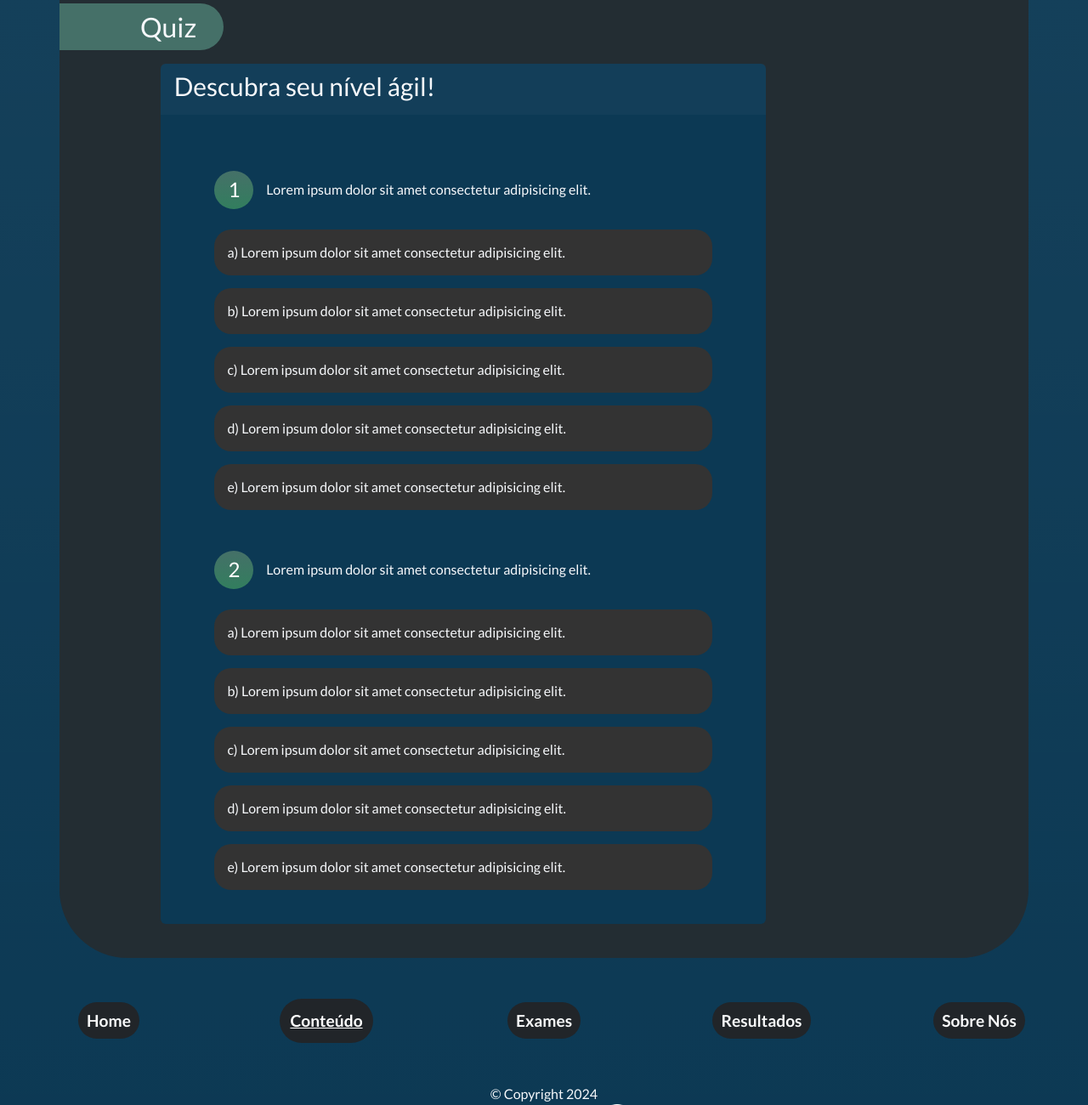
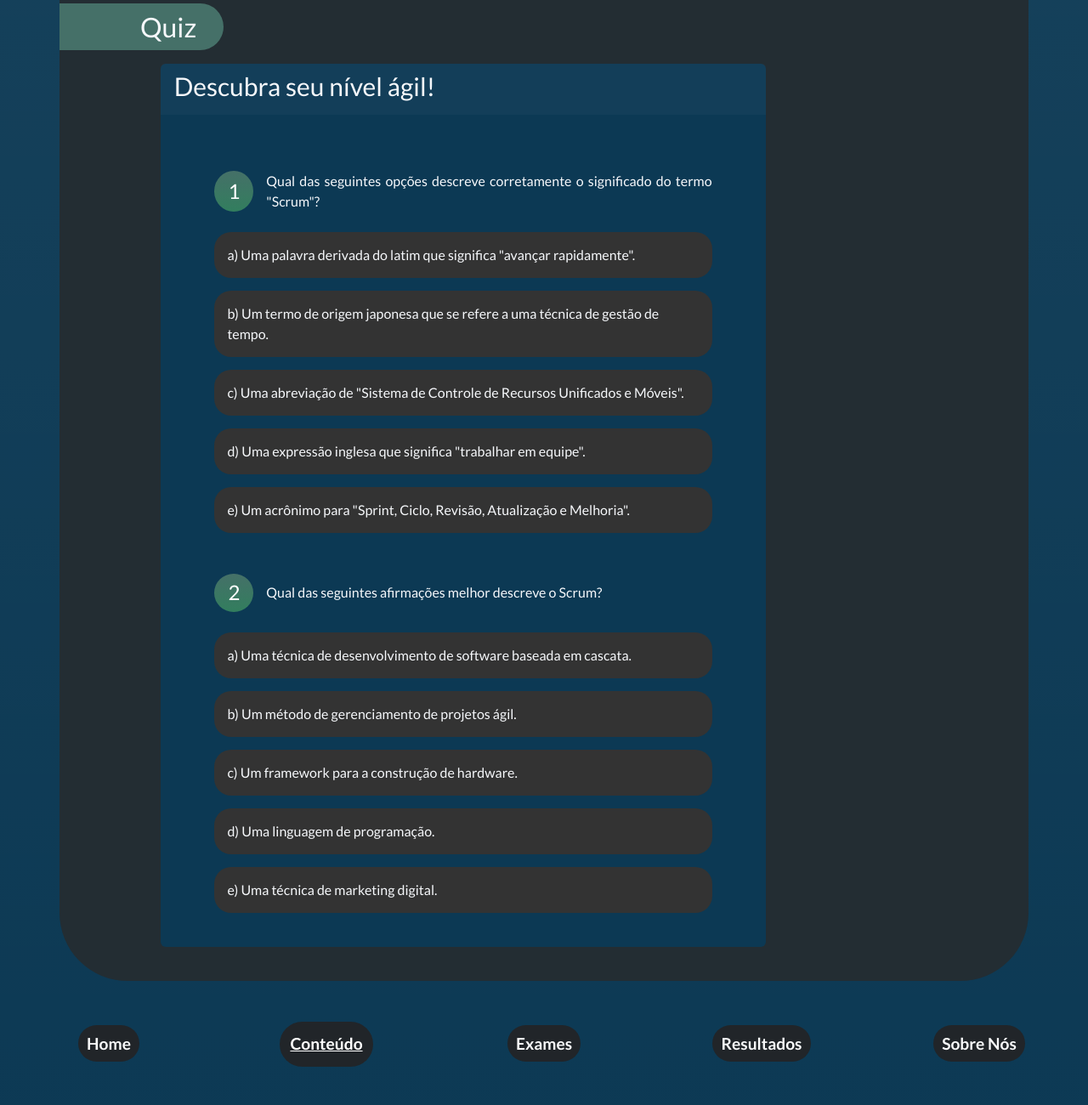
Before and after one commit to Fatec-Bug-Busters/scrum-academy, a Flask app: page /papeis-e-pilares in a window 1280 px wide. Shown: the part 4534-5834 px from the top of the page at 85% size. Run offline with Flask 3, Linux system fonts and the light colour scheme.

Commit message:
Atualização de Papéis e Pilares - Quizzes

```diff
--- a/src/templates/conteudos/papeis-e-pilares.html
+++ b/src/templates/conteudos/papeis-e-pilares.html
@@ -190,7 +190,7 @@ Pilares e Papéis do Scrum
 
 <!-- Seção Quiz -->
 {% block quiz %}
-<!-- QUESTÃO -->
+<!-- QUESTÃO 1-->
 <div class="container" onclick="toggleText(this)">
   <div class="card-content">
     <div class="enunciado-questoes">
@@ -198,7 +198,7 @@ Pilares e Papéis do Scrum
         <h4 class="text-center m-0 p-0">1</h4>
       </div>
       <div class="enunciado-texto d-flex align-items-center">
-        <p class="m-0 p-0">Lorem ipsum dolor sit amet consectetur adipisicing elit.</p>
+        <p class="m-0 p-0">Qual das seguintes opções descreve corretamente o significado do termo "Scrum"?</p>
       </div>
     </div>
     <!-- RESPOSTAS -->
@@ -206,30 +206,30 @@ Pilares e Papéis do Scrum
       <ol class="options">
         <li class="option">
           <input type="radio" name="q1" id="q1a" value="a">
-          <label for="q1a">a) Lorem ipsum dolor sit amet consectetur adipisicing elit.</label>
+          <label for="q1a">a) Uma palavra derivada do latim que significa "avançar rapidamente".</label>
         </li>
         <li class="option">
           <input type="radio" name="q1" id="q1b" value="b">
-          <label for="q1b">b) Lorem ipsum dolor sit amet consectetur adipisicing elit.</label>
+          <label for="q1b">b) Um termo de origem japonesa que se refere a uma técnica de gestão de tempo.</label>
         </li>
         <li class="option">
           <input type="radio" name="q1" id="q1c" value="c">
-          <label for="q1c">c) Lorem ipsum dolor sit amet consectetur adipisicing elit.</label>
+          <label for="q1c">c) Uma abreviação de "Sistema de Controle de Recursos Unificados e Móveis".</label>
         </li>
         <li class="option">
           <input type="radio" name="q1" id="q1d" value="d">
-          <label for="q1d">d) Lorem ipsum dolor sit amet consectetur adipisicing elit.</label>
+          <label for="q1d">d) Uma expressão inglesa que significa "trabalhar em equipe".</label>
         </li>
         <li class="option">
           <input type="radio" name="q1" id="q1e" value="e">
-          <label for="q1e">e) Lorem ipsum dolor sit amet consectetur adipisicing elit.</label>
+          <label for="q1e">e) Um acrônimo para "Sprint, Ciclo, Revisão, Atualização e Melhoria".</label>
         </li>
       </ol>
     </div>
   </div>
 </div>
 
-<!-- QUESTÃO -->
+<!-- QUESTÃO 2 -->
 <div class="container mt-5" onclick="toggleText(this)">
   <div class="card-content">
     <div class="enunciado-questoes">
@@ -238,32 +238,33 @@ Pilares e Papéis do Scrum
       </div>
       <div class="enunciado-texto d-flex align-items-center">
         <p class="m-0 p-0">
-          Lorem ipsum dolor sit amet consectetur adipisicing elit.
+          Qual das seguintes afirmações melhor descreve o Scrum?
+
         </p>
       </div>
     </div>
-    <!-- RESPOSTAS -->
+    <!-- RESPOSTAS 2-->
     <div class="question my-4">
       <ol class="options">
         <li class="option">
           <input type="radio" name="q2" id="q2a" value="a">
-          <label for="q2a">a) Lorem ipsum dolor sit amet consectetur adipisicing elit.</label>
+          <label for="q2a">a) Uma técnica de desenvolvimento de software baseada em cascata.</label>
         </li>
         <li class="option">
           <input type="radio" name="q2" id="q2b" value="b">
-          <label for="q2b">b) Lorem ipsum dolor sit amet consectetur adipisicing elit.</label>
+          <label for="q2b">b) Um método de gerenciamento de projetos ágil.</label>
         </li>
         <li class="option">
           <input type="radio" name="q2" id="q2c" value="c">
-          <label for="q2c">c) Lorem ipsum dolor sit amet consectetur adipisicing elit.</label>
+          <label for="q2c">c) Um framework para a construção de hardware.</label>
         </li>
         <li class="option">
           <input type="radio" name="q2" id="q2d" value="d">
-          <label for="q2d">d) Lorem ipsum dolor sit amet consectetur adipisicing elit.</label>
+          <label for="q2d">d) Uma linguagem de programação.</label>
         </li>
         <li class="option">
           <input type="radio" name="q2" id="q2e" value="e">
-          <label for="q2e">e) Lorem ipsum dolor sit amet consectetur adipisicing elit.</label>
+          <label for="q2e">e) Uma técnica de marketing digital.</label>
         </li>
       </ol>
     </div>
```
